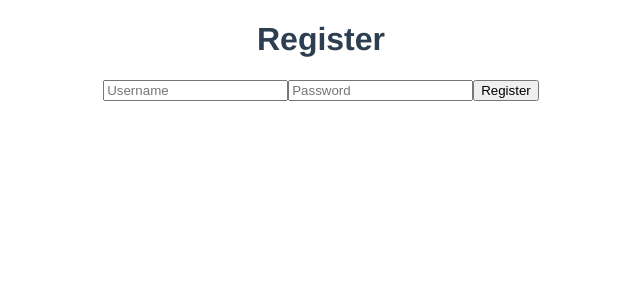
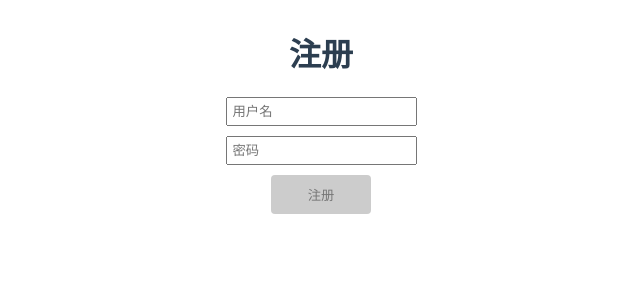
Before and after one commit to xuyao8002/chat-app, a Vue app: page /register in a window 1280 px wide. Shown: the top 300 px of the page, without its empty margins (319-959 px from the left). Built offline with nearby package versions, Linux system fonts and the light colour scheme.

Commit message:
register

```diff
--- a/src/components/RegisterView.vue
+++ b/src/components/RegisterView.vue
@@ -1,25 +1,87 @@
 <template>
-  <div>
-    <h1>Register</h1>
-    <input type="text" v-model="username" placeholder="Username" />
-    <input type="password" v-model="password" placeholder="Password" />
-    <button @click="register">Register</button>
+  <div id="register-container">
+    <h1>注册</h1>
+    <form @submit.prevent="register">
+      <div class="form-group">
+        <input type="text" id="username" v-model="username" placeholder="用户名" required>
+      </div>
+      <div class="form-group">
+        <input type="password" id="password" v-model="password" placeholder="密码" required>
+      </div>
+      <button type="submit" :disabled="!username.trim() || !password.trim()" :class="username.trim() && password.trim() ? 'register-button' : 'register-button-disabled'">注册</button>
+    </form>
+    <div v-if="errorMessage" style="color: red;">{{ errorMessage }}</div>
   </div>
 </template>
 
 <script>
+import axios from 'axios';
 export default {
   data() {
     return {
       username: '',
-      password: ''
+      password: '',
+      errorMessage: ''
     };
   },
   methods: {
-    register() {
-      // Handle registration logic here
-      this.$router.push('/login');
+    async register() {
+      try {
+        const response = await axios.post('/api/user/register', {
+          userName: this.username,
+          userPwd: this.password
+        });
+
+        if (response.data.code === 1) {
+          this.$router.push('/login');
+        } else {
+          this.errorMessage = response.data.message;
+        }
+      } catch (error) {
+        console.error(error);
+        this.errorMessage = 'An error occurred while trying to register.';
+      }
+
     }
   }
 };
 </script>
+<style scoped>
+.register-button {
+  padding: 10px;
+  background-color: #007BFF;
+  color: white;
+  border: none;
+  border-radius: 4px;
+  cursor: pointer;
+  width: 100px;
+}
+.register-button-disabled {
+  padding: 10px;
+  background-color: #cccccc;
+  color: #777777;
+  border: none;
+  border-radius: 4px;
+  cursor: not-allowed;
+  width: 100px;
+}
+#register-container {
+  display: flex;
+  flex-direction: column;
+  align-items: center;
+}
+
+.form-group {
+  display: flex;
+  flex-direction: column;
+  align-items: flex-start;
+  margin-bottom: 10px;
+}
+
+.form-group input {
+  order: 2;
+  width: 100%;
+  padding: 5px;
+  box-sizing: border-box;
+}
+</style>
```
